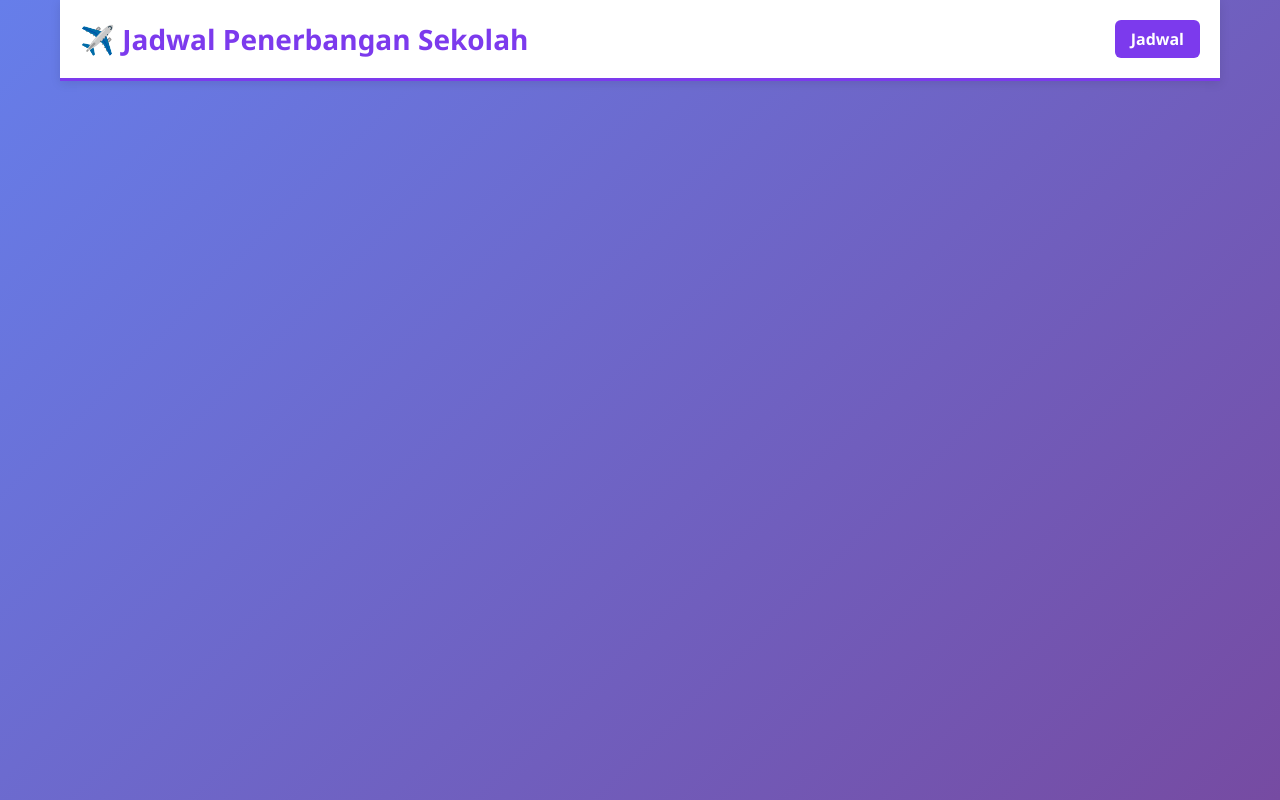
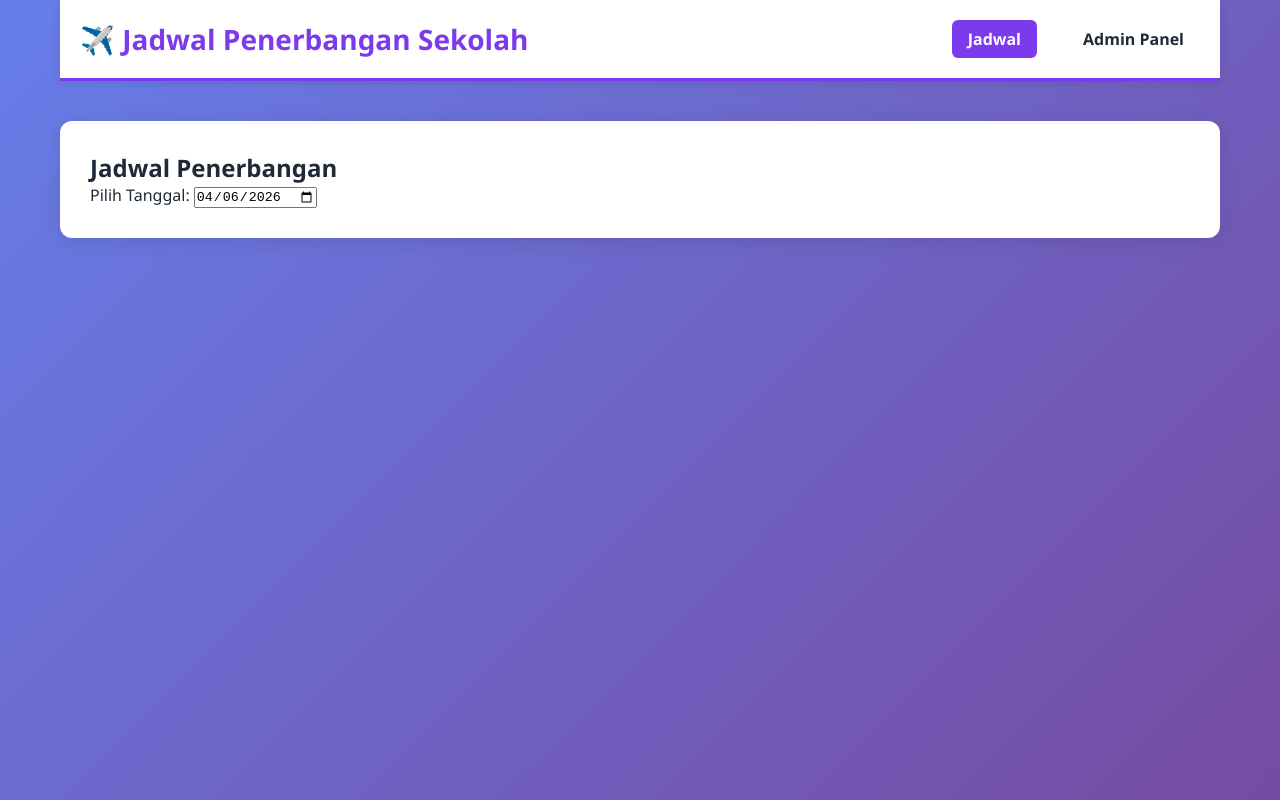
Before and after one commit to vidiegumilang/operatingcertificate91, a plain HTML site: page index.html in a window 1280 px wide. Drawn offline with Linux system fonts and the light colour scheme.

Commit message:
Update index.html

```diff
--- a/index.html
+++ b/index.html
@@ -13,5 +13,45 @@
                 <h1 class="logo">✈️ Jadwal Penerbangan Sekolah</h1>
                 <div class="nav-links">
                     <a href="index.html" class="nav-link active">Jadwal</a>
-                    <a href
-
+                    <a href="admin.html" class="nav-link">Admin Panel</a>
+                </div>
+            </div>
+        </nav>
+
+        <main class="main-content">
+            <section class="search-section">
+                <div class="search-container">
+                    <h2>Jadwal Penerbangan</h2>
+                    <div class="date-selector">
+                        <label for="selectedDate">Pilih Tanggal:</label>
+                        <input type="date" id="selectedDate">
+                    </div>
+                </div>
+            </section>
+
+            <section class="schedule-section">
+                <div id="scheduleContainer" class="schedule-container">
+                    <!-- Schedule tabel akan dimuat di sini -->
+                </div>
+            </section>
+        </main>
+    </div>
+
+    <script src="script.js"></script>
+    <script>
+        document.addEventListener('DOMContentLoaded', function() {
+            const selectedDate = document.getElementById('selectedDate');
+
+            // Set default date ke hari ini
+            const today = new Date().toISOString().split('T')[0];
+            selectedDate.value = today;
+
+            loadSchedule(today);
+
+            selectedDate.addEventListener('change', function() {
+                loadSchedule(this.value);
+            });
+        });
+    </script>
+</body>
+</html>
```
